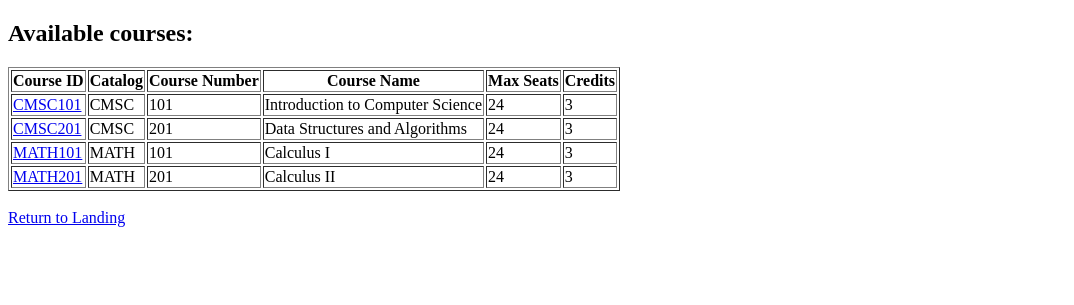
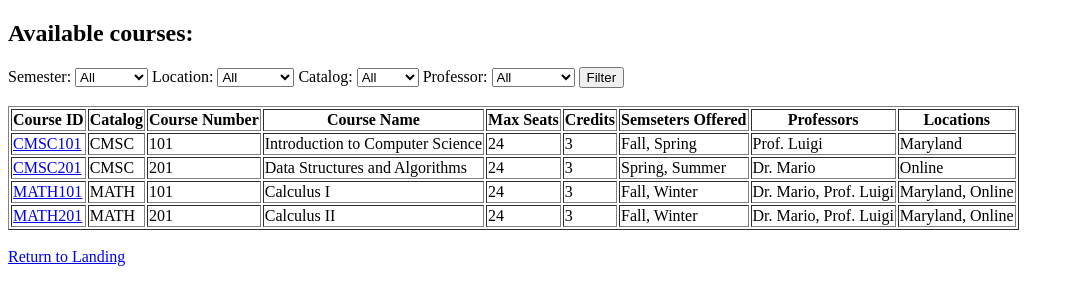
Before and after one commit to asigba/Online-Course-Registration, a Flask app: page /courses in a window 1280 px wide. Shown: the top 305 px of the page, without its empty margins (0-1074 px from the left). Run offline with Flask 3, Linux system fonts and the light colour scheme; the visitor is signed in with stand-in values (Sample User, id 1); data comes from the database, SQL or seed files in the repository.

Commit message:
Added search filtering capability to narrow down course/class results

```diff
--- a/initial_course_data.json
+++ b/initial_course_data.json
@@ -7,7 +7,7 @@
         "max_seats": 24,
         "credits_awarded": 3,
         "semesters_offered": ["Fall", "Spring"],
-        "locations_offered": ["Maryland", "Online"],
+        "locations_offered": ["Maryland"],
         "prereqs": ["None"],
         "faculty": ["Prof. Luigi"],
         "required_technology": "Laptop",
@@ -21,7 +21,7 @@
         "max_seats": 24,
         "credits_awarded": 3,
         "semesters_offered": ["Spring", "Summer"],
-        "locations_offered": ["Maryland", "Online"],
+        "locations_offered": ["Online"],
         "prereqs": ["CMSC101"],
         "faculty": ["Dr. Mario"],
         "required_technology": "Laptop",
--- a/src/app.py
+++ b/src/app.py
@@ -4,9 +4,10 @@ from flask_bcrypt import Bcrypt
 from flask_login import login_required, login_user, logout_user, LoginManager, UserMixin
 from flask_sqlalchemy import SQLAlchemy
 from flask_wtf import FlaskForm
+from itertools import chain
 from json import load
 from pathlib import Path
-from random import choice, randint
+from random import randint
 from sqlalchemy import JSON
 from sqlalchemy.orm import validates
 from wtforms import PasswordField, StringField, SubmitField
@@ -38,6 +39,8 @@ login_mgr.login_view = "login"
 @login_mgr.user_loader
 def load_user(id):
     return User.query.get(int(id))
+
+# DATABASE TABLE CLASSES...
 
 # Default Database Table : Users
 class User(db.Model, UserMixin):
@@ -257,15 +260,115 @@ def landing():
 @app.route('/courses', methods=['GET', 'POST'])
 @login_required
 def view_courses():
-    all_courses = Course.query.all()
-    return render_template('view_courses.html', courses=all_courses)
+
+    # Set Filter Values Selected
+    selected_location = request.args.get('location', '')
+    selected_semester = request.args.get('semester', '')
+    selected_professor = request.args.get('professor', '')
+    selected_catalog = request.args.get('catalog', '')
+
+    # Start with All Courses
+    all_courses = Course.query
+    filtered_courses = all_courses.all()
+
+    # Convert List Options to Individual Options in Drop Down Menu
+    semesters = list(set(chain.from_iterable(course.semesters_offered for course in all_courses)))
+    locations = list(set(chain.from_iterable(course.locations_offered for course in all_courses)))
+    professors = list(set(chain.from_iterable(course.faculty for course in all_courses)))
+    catalogs = Course.query.with_entities(Course.catalog).distinct().all()
+
+    # Sort Options
+    semesters.sort()
+    locations.sort()
+    professors.sort()
+    catalogs.sort()
+
+    # Filter Selections
+    for course in all_courses:
+        if selected_semester:
+            # Remove any courses not filtered for
+            if not selected_semester in course.semesters_offered:
+                try:
+                    filtered_courses.remove(course)
+                except:
+                    pass
+            # Saving remaining courses
+            all_courses = filtered_courses
+        if selected_location:
+            # Remove any courses not filtered for
+            if not selected_location in course.locations_offered:
+                try:
+                    filtered_courses.remove(course)
+                except:
+                    pass
+            all_courses = filtered_courses
+        if selected_professor:
+            # Remove any courses not filtered for
+            if not selected_professor in course.faculty:
+                try:
+                    filtered_courses.remove(course)
+                except:
+                    pass
+            all_courses = filtered_courses
+        if selected_catalog:
+            # Remove any courses not filtered for
+            if selected_catalog != course.catalog:
+                try:
+                    filtered_courses.remove(course)
+                except:
+                    pass
+            all_courses = filtered_courses
+
+    # Render
+    return render_template(
+        'view_courses.html',
+        courses=all_courses,
+        semesters=semesters,
+        locations=locations,
+        catalogs=[cat[0] for cat in catalogs],
+        professors=professors
+    )
 
 @app.route('/course/<course_id>')
 @login_required
 def course_details(course_id):
+
+    # Set Filter Values Selected
+    selected_location = request.args.get('location', '')
+    selected_semester = request.args.get('semester', '')
+    selected_professor = request.args.get('professor', '')
+
+    # Course Selected
     course = Course.query.get_or_404(course_id)
-    all_classes = Class.query.all()
-    return render_template('course_details.html', course=course, all_classes=all_classes)
+
+    # Get All Classes of the Selected Course First
+    all_classes = Class.query.filter_by(course_id=course_id)
+
+    # Filter Classes By Selections
+    if selected_location:
+        all_classes = all_classes.filter_by(location=selected_location)
+    if selected_semester:
+        all_classes = all_classes.filter_by(semester=selected_semester)
+    if selected_professor:
+        all_classes = all_classes.filter_by(professor=selected_professor)
+
+    # Drop Down Selection Options
+    locations = Class.query.with_entities(Class.location).distinct().all()
+    semesters = Class.query.with_entities(Class.semester).distinct().all()
+    professors = Class.query.with_entities(Class.professor).distinct().all()
+
+    # Sort Options
+    semesters.sort()
+    locations.sort()
+    professors.sort()
+
+    # Render
+    return render_template('course_details.html',
+                           course=course,
+                           all_classes=all_classes,
+                           locations=[loc[0] for loc in locations],
+                           semesters=[sem[0] for sem in semesters],
+                           professors=[prof[0] for prof in professors])
 
 @app.route('/logout', methods=['GET', 'POST'])
 @login_required
--- a/src/templates/view_courses.html
+++ b/src/templates/view_courses.html
@@ -11,6 +11,45 @@
         Available courses:
     </h2>
 
+    <!-- This form is used to filter the available courses -->
+    <form method="GET" action="{{ url_for('view_courses') }}">
+        <label for="semester">Semester:</label>
+        <select name="semester" id="semester">
+            <option value="">All</option>
+            {% for sem in semesters %}
+                <option value="{{ sem }}" {% if request.args.get('semester') == sem %}selected{% endif %}>{{ sem }}</option>
+            {% endfor %}
+        </select>
+
+        <label for="location">Location:</label>
+        <select name="location" id="location">
+            <option value="">All</option>
+            {% for loc in locations %}
+                <option value="{{ loc }}" {% if request.args.get('location') == loc %}selected{% endif %}>{{ loc }}</option>
+            {% endfor %}
+        </select>
+
+        <label for="catalog">Catalog:</label>
+        <select name="catalog" id="catalog">
+            <option value="">All</option>
+            {% for cat in catalogs %}
+                <option value="{{ cat }}" {% if request.args.get('catalog') == cat %}selected{% endif %}>{{ cat }}</option>
+            {% endfor %}
+        </select>
+
+        <label for="professor">Professor:</label>
+        <select name="professor" id="professor">
+            <option value="">All</option>
+            {% for prof in professors %}
+                <option value="{{ prof }}" {% if request.args.get('professor') == prof %}selected{% endif %}>{{ prof }}</option>
+            {% endfor %}
+        </select>
+
+        <button type="submit">Filter</button>
+    </form>
+    <br>
+
+    <!-- This table displays the filtered courses -->
     <table border="1">
         <thead>
             <tr>
@@ -20,6 +59,9 @@
                 <th>Course Name</th>
                 <th>Max Seats</th>
                 <th>Credits</th>
+                <th>Semseters Offered</th>
+                <th>Professors</th>
+                <th>Locations</th>
             </tr>
         </thead>
         <tbody>
@@ -31,6 +73,9 @@
                         <td>{{ course.course_name }}</td>
                         <td>{{ course.max_seats }}</td>
                         <td>{{ course.credits_awarded }}</td>
+                        <td>{{ course.semesters_offered | join(', ') }}</td>
+                        <td>{{ course.faculty | join(', ') }}</td>
+                        <td>{{ course.locations_offered | join(', ') }}</td>
                     </tr>
             {% endfor %}
         </tbody>
```
Also changed, not shown: src/templates/course_details.html (+35 -4 lines). Lines whose indentation alone changed are shown as unchanged.
